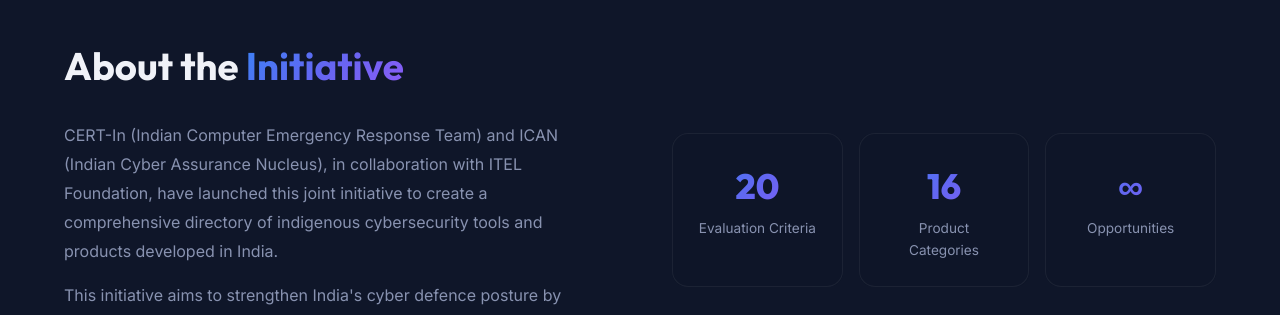
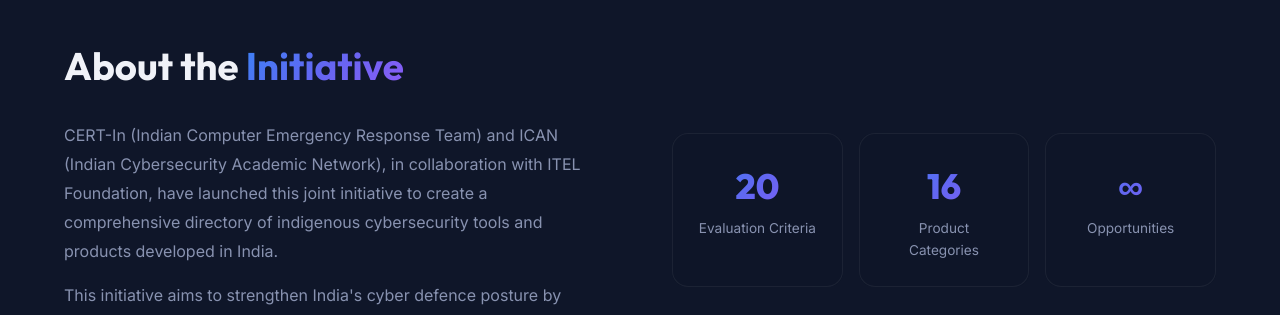
Before and after one commit to rahamath45/webside, a Next.js app: page / in a window 1280 px wide. Shown: the part 860-1175 px from the top of the page. Built offline with nearby package versions, Linux system fonts and the light colour scheme.

Commit message:
ican full form

```diff
--- a/src/app/page.js
+++ b/src/app/page.js
@@ -151,7 +151,7 @@
             <div>
               <h2 style={styles.sectionTitle}>About the <span className="text-gradient">Initiative</span></h2>
               <p style={styles.aboutText}>
-                CERT-In (Indian Computer Emergency Response Team) and ICAN (Indian Cyber Assurance Nucleus),
+                CERT-In (Indian Computer Emergency Response Team) and ICAN (Indian Cybersecurity Academic Network),
                 in collaboration with ITEL Foundation, have launched this joint initiative to create
                 a comprehensive directory of indigenous cybersecurity tools and products developed in India.
               </p>
```
